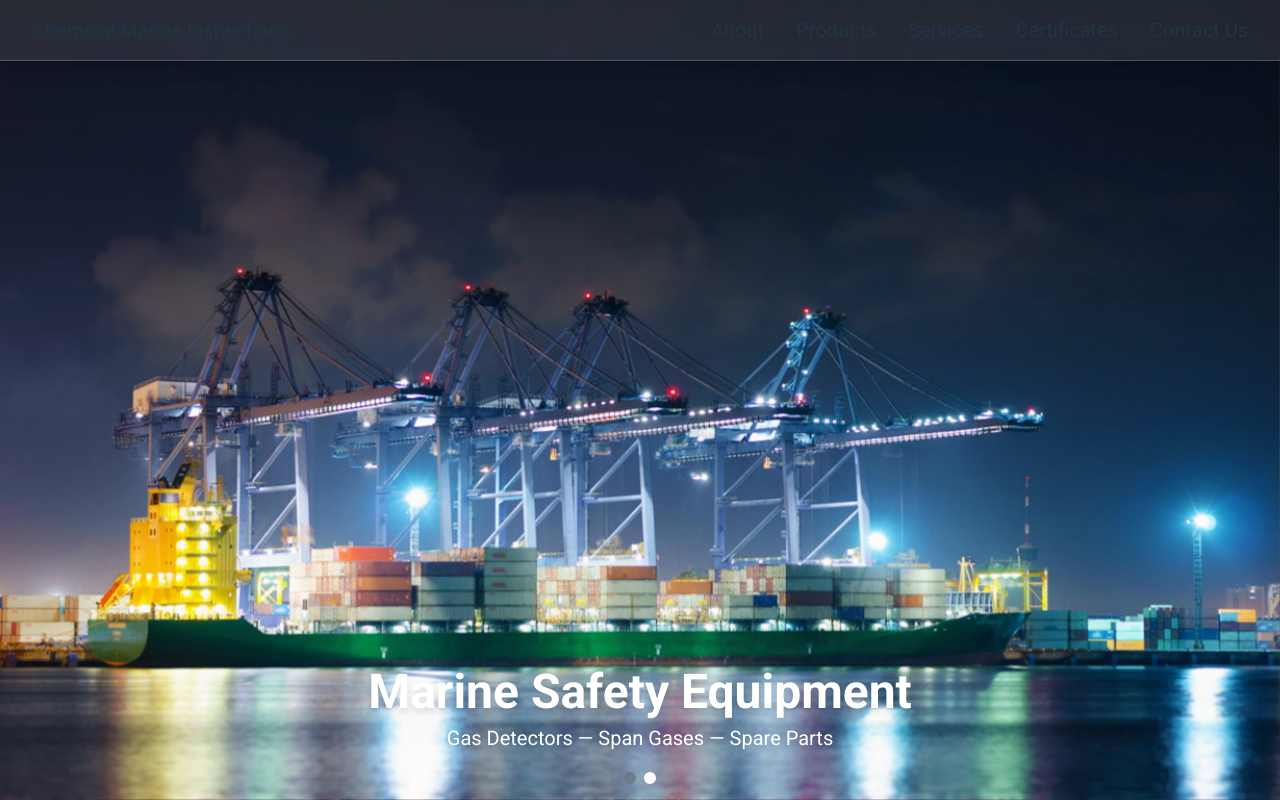
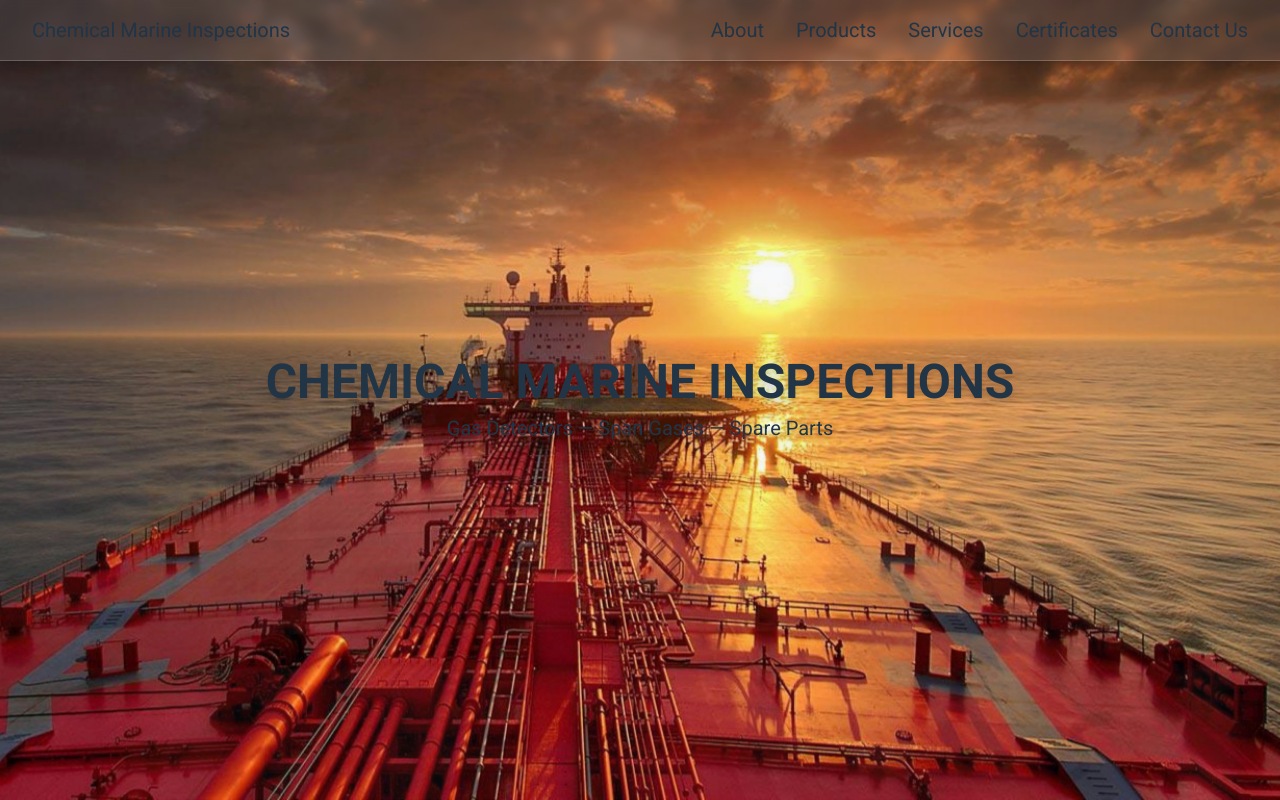
Before and after one commit to Antony-evm/chemarine, a Vue app: page / in a window 1280 px wide. Shown: the top 800 px of the page. Built offline with nearby package versions, Linux system fonts and the light colour scheme.

Commit message:
fix florence

```diff
--- a/src/components/home_page/FlorencePicturesComponent.vue
+++ b/src/components/home_page/FlorencePicturesComponent.vue
@@ -5,142 +5,118 @@ const images = [
     {
         src: '/src/assets/frontpage/frontpage_1.jpg',
         alt: 'Crew member calibrating gas detector on deck at sunset',
-        label: 'Calibrating Gas Detector'
     },
     {
         src: '/src/assets/frontpage/frontpage_2.jpg',
         alt: 'Marine safety equipment ready for inspection',
-        label: 'Marine Safety Equipment'
     }
 ];
 
 const currentIndex = ref(0);
-const prevIndex = ref(0);
+const nextIndex = ref<number | null>(null);
 const fading = ref(false);
 const loaded = ref(images.map(() => false));
 
-let carouselTimeout: number | undefined = undefined;
+let carouselTimeout: number | undefined;
 const showTime = 5000;
-const fadeTime = 1400;
+const fadeTime = 2000;
 
 function clearTimers() {
     if (carouselTimeout !== undefined) {
-        window.clearTimeout(carouselTimeout);
+        clearTimeout(carouselTimeout);
         carouselTimeout = undefined;
     }
 }
 
 function preloadImages() {
     images.forEach((img, i) => {
-        const im = new window.Image();
-        im.onload = () => loaded.value[i] = true;
-        im.src = img.src;
+        const loader = new Image();
+        loader.onload = () => (loaded.value[i] = true);
+        loader.src = img.src;
     });
 }
 preloadImages();
 
 function scheduleNext() {
     clearTimers();
-    carouselTimeout = window.setTimeout(() => {
-        transitionToNextImage();
-    }, showTime);
+    carouselTimeout = window.setTimeout(transitionToNextImage, showTime);
 }
 
 function transitionToNextImage() {
-    // Start fade
-    prevIndex.value = currentIndex.value;
-    const next = (currentIndex.value + 1) % images.length;
-    currentIndex.value = next;
+    nextIndex.value = (currentIndex.value + 1) % images.length;
     fading.value = true;
-    const now = new Date().toLocaleTimeString();
-    console.log(`${now} - Transitioning to image ${currentIndex.value}, fading is now true`);
 
     clearTimers();
     carouselTimeout = window.setTimeout(() => {
+        if (nextIndex.value !== null) {
+            currentIndex.value = nextIndex.value;
+            nextIndex.value = null;
+        }
         fading.value = false;
-        const now = new Date().toLocaleTimeString();
-        console.log(`${now} - Fading complete for image ${currentIndex.value}, fading is now false`);
-        scheduleNext(); // Only schedule the next transition **after** fade is finished
+        scheduleNext();
     }, fadeTime);
 }
 
-onMounted(() => {
-    scheduleNext();
-});
-
-onUnmounted(() => {
-    clearTimers();
-});
-
-// Keyboard nav: optional but robust (keeps only one transition in progress)
-function onKey(e: KeyboardEvent) {
-    if (e.key === 'ArrowLeft' || e.key === 'ArrowRight') {
-        clearTimers();
-        prevIndex.value = currentIndex.value;
-        if (e.key === 'ArrowLeft') {
-            currentIndex.value = (currentIndex.value - 1 + images.length) % images.length;
-        } else {
-            currentIndex.value = (currentIndex.value + 1) % images.length;
-        }
-        fading.value = true;
-        setTimeout(() => {
-            fading.value = false;
-            scheduleNext();
-        }, fadeTime);
-    }
-}
-onMounted(() => window.addEventListener('keydown', onKey));
-onUnmounted(() => window.removeEventListener('keydown', onKey));
+onMounted(() => scheduleNext());
+onUnmounted(() => clearTimers());
 </script>
-
 
 <template>
     <section class="relative h-screen w-screen flex items-center justify-center overflow-hidden bg-black" role="region"
         aria-label="Slideshow of chemical marine inspections">
-        <!-- Outgoing image, fading out -->
-        <img v-if="fading && loaded[prevIndex]" :src="images[prevIndex].src" :alt="images[prevIndex].alt"
-            class="absolute inset-0 w-full h-full object-cover transition-fade" :aria-hidden="fading ? 'false' : 'true'"
-            :class="fading ? 'opacity-100 z-10' : 'opacity-0 z-0'" draggable="false" />
+        <img v-show="loaded[currentIndex]" :src="images[currentIndex].src" :alt="images[currentIndex].alt"
+            class="absolute inset-0 w-full h-full object-cover" aria-hidden="true" />
 
-        <!-- Incoming image, fading in -->
-        <img v-if="loaded[currentIndex]" :src="images[currentIndex].src" :alt="images[currentIndex].alt"
+        <img v-if="fading && nextIndex !== null && loaded[nextIndex]" :src="images[nextIndex].src"
+            :alt="images[nextIndex].alt" class="absolute inset-0 w-full h-full object-cover transition-fade"
+            :class="fading ? 'opacity-0 z-20 animate-fade-in' : ''" aria-hidden="true" />
+
+        <img v-if="fading" :src="images[currentIndex].src" :alt="images[currentIndex].alt"
             class="absolute inset-0 w-full h-full object-cover transition-fade"
-            :aria-hidden="!fading ? 'false' : 'true'" :class="fading ? 'opacity-0 z-20' : 'opacity-100 z-20'"
-            draggable="false" />
+            :class="fading ? 'opacity-100 z-10 animate-fade-out' : ''" aria-hidden="true" />
 
-        <div class="z-30 absolute inset-x-0 bottom-12 text-center text-white drop-shadow-lg pointer-events-none"
-            aria-live="polite">
-            <h1 class="text-3xl md:text-5xl font-bold">{{ images[currentIndex].label }}</h1>
+        <div class="z-30 absolute inset-x-0 text-center drop-shadow-lg pointer-events-none">
+            <h1 class="uppercase">
+                Chemical Marine Inspections
+            </h1>
             <p class="mt-2">Gas Detectors — Span Gases — Spare Parts</p>
-        </div>
-
-        <!-- Optional: Carousel indicators -->
-        <div class="absolute left-0 right-0 bottom-4 flex justify-center gap-2 z-40" aria-label="Slideshow indicators">
-            <button v-for="(img, i) in images" :key="img.src" class="w-3 h-3 rounded-full focus:ring-2 ring-white"
-                :class="currentIndex === i ? 'bg-white' : 'bg-gray-500 opacity-70'"
-                @click="() => { if (carouselTimeout) clearTimeout(carouselTimeout); prevIndex = currentIndex; currentIndex = i; fading = true; setTimeout(() => { fading = false; scheduleNext(); }, fadeTime); }"
-                :aria-label="`Show slide ${i + 1}`" :aria-current="currentIndex === i ? 'true' : 'false'" />
         </div>
     </section>
 </template>
 
 <style scoped>
 .transition-fade {
-    transition: opacity 1.4s cubic-bezier(0.4, 0, 0.2, 1);
+    transition: opacity 2s cubic-bezier(0.4, 0, 0.2, 1);
     will-change: opacity;
     backface-visibility: hidden;
 }
 
-.opacity-100 {
-    opacity: 1;
+.animate-fade-in {
+    animation: fadeIn 2s forwards;
 }
 
-.opacity-0 {
-    opacity: 0;
+.animate-fade-out {
+    animation: fadeOut 2s forwards;
 }
 
-.z-0 {
-    z-index: 0;
+@keyframes fadeIn {
+    from {
+        opacity: 0;
+    }
+
+    to {
+        opacity: 1;
+    }
+}
+
+@keyframes fadeOut {
+    from {
+        opacity: 1;
+    }
+
+    to {
+        opacity: 0;
+    }
 }
 
 .z-10 {
@@ -151,16 +127,7 @@ onUnmounted(() => window.removeEventListener('keydown', onKey));
     z-index: 20;
 }
 
-.z-30 {
-    z-index: 30;
-}
-
 .bg-black {
     background: #000;
 }
-
-button {
-    border: none;
-    outline: none;
-}
 </style>
--- a/tsconfig.app.json
+++ b/tsconfig.app.json
@@ -2,8 +2,6 @@
   "extends": "./tsconfig.json",
   "compilerOptions": {
     "tsBuildInfoFile": "./node_modules/.tmp/tsconfig.app.tsbuildinfo",
-
-    /* Linting */
     "strict": true,
     "noUnusedLocals": true,
     "noUnusedParameters": true,
--- a/tsconfig.json
+++ b/tsconfig.json
@@ -9,6 +9,8 @@
     "target": "ESNext",
     "module": "ESNext",
     "moduleResolution": "Node",
+    "allowImportingTsExtensions": true,
+    "noEmit": true,
     "baseUrl": ".",
     "paths": {
       "@/*": ["src/*"]
```
